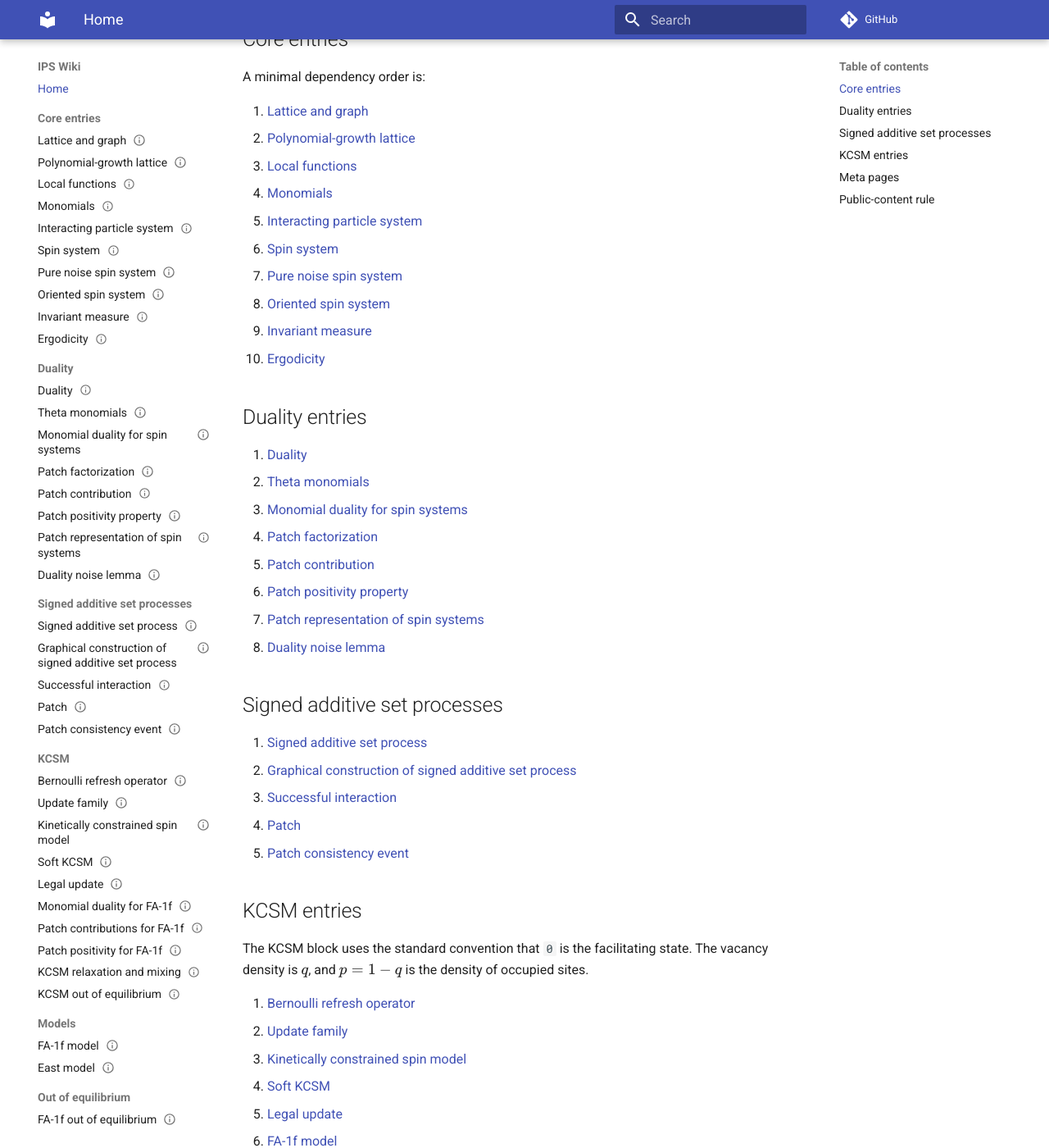
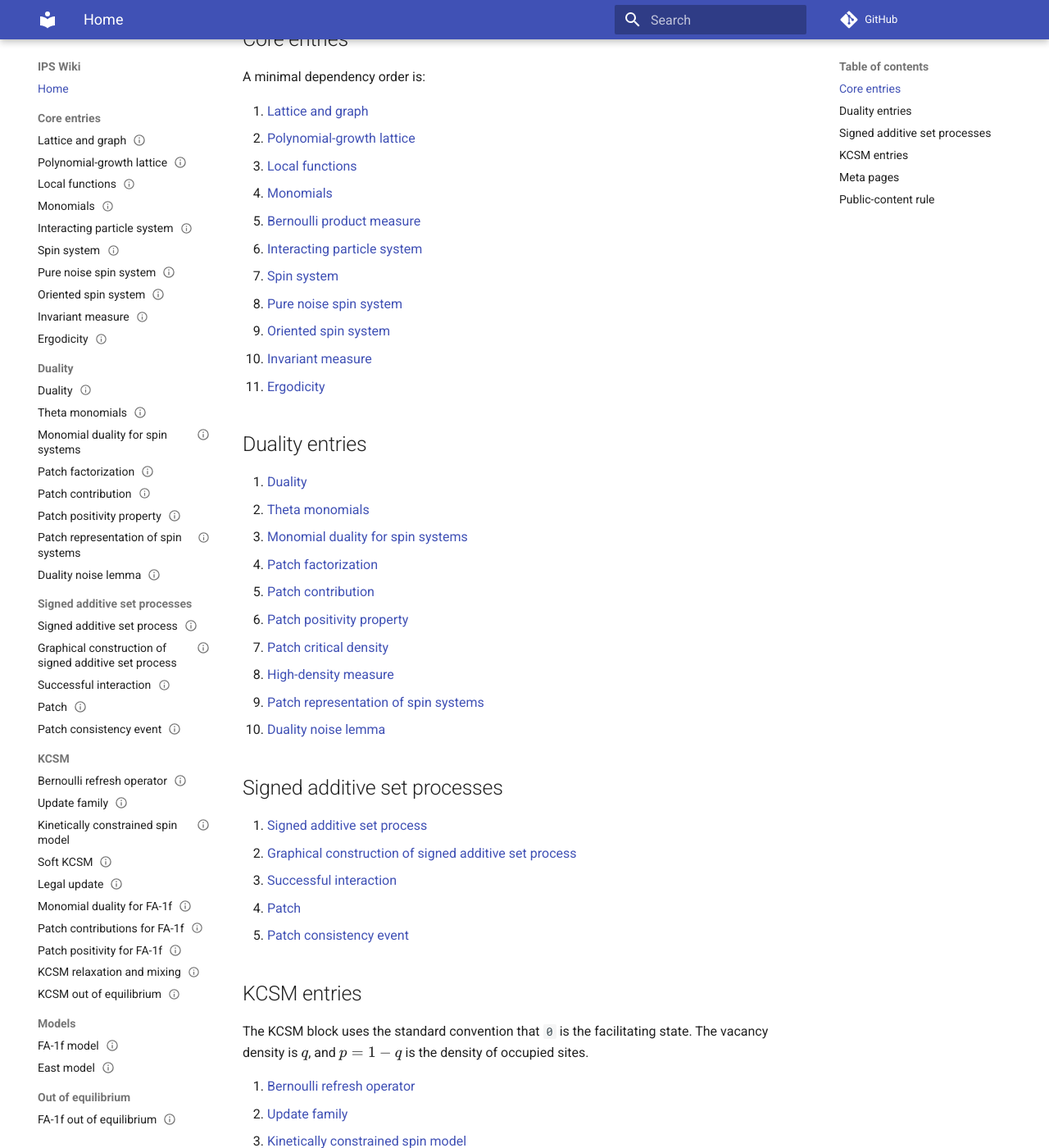
Before and after one commit to maciejgluchowski86-beep/ips-wiki, an MkDocs documentation site: the page built from docs/index.md, in a window 1280 px wide and 1400 px high, scrolled down 308 px. Shown: the whole window at 82% size. Built offline with MkDocs 1.6.1 and Material for MkDocs 9.7.7, drawn with Linux system fonts in a browser that asks for light colours; comment, search, counter and statistics services are not loaded; some of the changed text lies outside the part shown.

Commit message:
Link high-density and critical-density entries

```diff
--- a/docs/index.md
+++ b/docs/index.md
@@ -12,12 +12,13 @@ A minimal dependency order is:
 2. [Polynomial-growth lattice](entries/polynomial-growth-lattice.md)
 3. [Local functions](entries/local-functions.md)
 4. [Monomials](entries/monomials.md)
-5. [Interacting particle system](entries/interacting-particle-system.md)
-6. [Spin system](entries/spin-system.md)
-7. [Pure noise spin system](entries/pure-noise-spin-system.md)
-8. [Oriented spin system](entries/oriented-spin-system.md)
-9. [Invariant measure](entries/invariant-measure.md)
-10. [Ergodicity](entries/ergodicity.md)
+5. [Bernoulli product measure](entries/bernoulli-product-measure.md)
+6. [Interacting particle system](entries/interacting-particle-system.md)
+7. [Spin system](entries/spin-system.md)
+8. [Pure noise spin system](entries/pure-noise-spin-system.md)
+9. [Oriented spin system](entries/oriented-spin-system.md)
+10. [Invariant measure](entries/invariant-measure.md)
+11. [Ergodicity](entries/ergodicity.md)
 
 ## Duality entries
 
@@ -27,8 +28,10 @@ A minimal dependency order is:
 4. [Patch factorization](entries/patch-factorization.md)
 5. [Patch contribution](entries/patch-contribution.md)
 6. [Patch positivity property](entries/patch-positivity-property.md)
-7. [Patch representation of spin systems](entries/patch-representation-of-spin-systems.md)
-8. [Duality noise lemma](entries/duality-noise-lemma.md)
+7. [Patch critical density](entries/patch-critical-density.md)
+8. [High-density measure](entries/high-density-measure.md)
+9. [Patch representation of spin systems](entries/patch-representation-of-spin-systems.md)
+10. [Duality noise lemma](entries/duality-noise-lemma.md)
 
 ## Signed additive set processes
 
@@ -52,10 +55,11 @@ The KCSM block uses the standard convention that `0` is the facilitating state.
 8. [Monomial duality for FA-1f](entries/monomial-duality-for-fa-1f.md)
 9. [Patch contributions for FA-1f](entries/patch-contributions-for-fa-1f.md)
 10. [Patch positivity for FA-1f](entries/patch-positivity-for-fa-1f.md)
-11. [KCSM relaxation and mixing](entries/kcsm-relaxation-and-mixing.md)
-12. [KCSM out of equilibrium](entries/kcsm-out-of-equilibrium.md)
-13. [FA-1f out of equilibrium](entries/fa-1f-out-of-equilibrium.md)
-14. [East out of equilibrium](entries/east-out-of-equilibrium.md)
+11. [Patch critical density for FA-1f](entries/patch-critical-density-for-fa-1f.md)
+12. [KCSM relaxation and mixing](entries/kcsm-relaxation-and-mixing.md)
+13. [KCSM out of equilibrium](entries/kcsm-out-of-equilibrium.md)
+14. [FA-1f out of equilibrium](entries/fa-1f-out-of-equilibrium.md)
+15. [East out of equilibrium](entries/east-out-of-equilibrium.md)
 
 ## Meta pages
 
```
